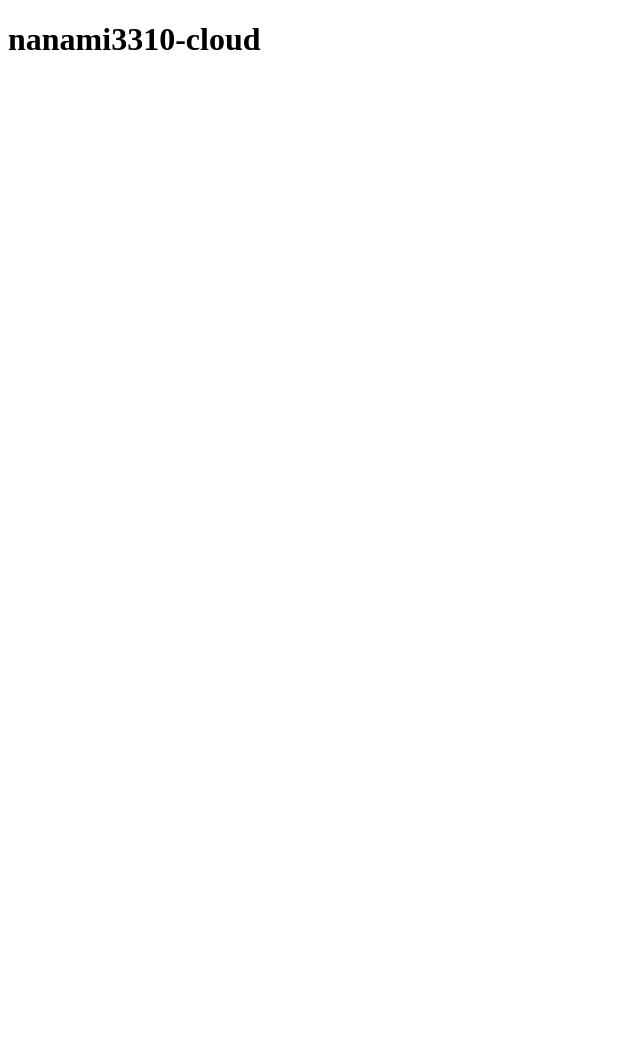
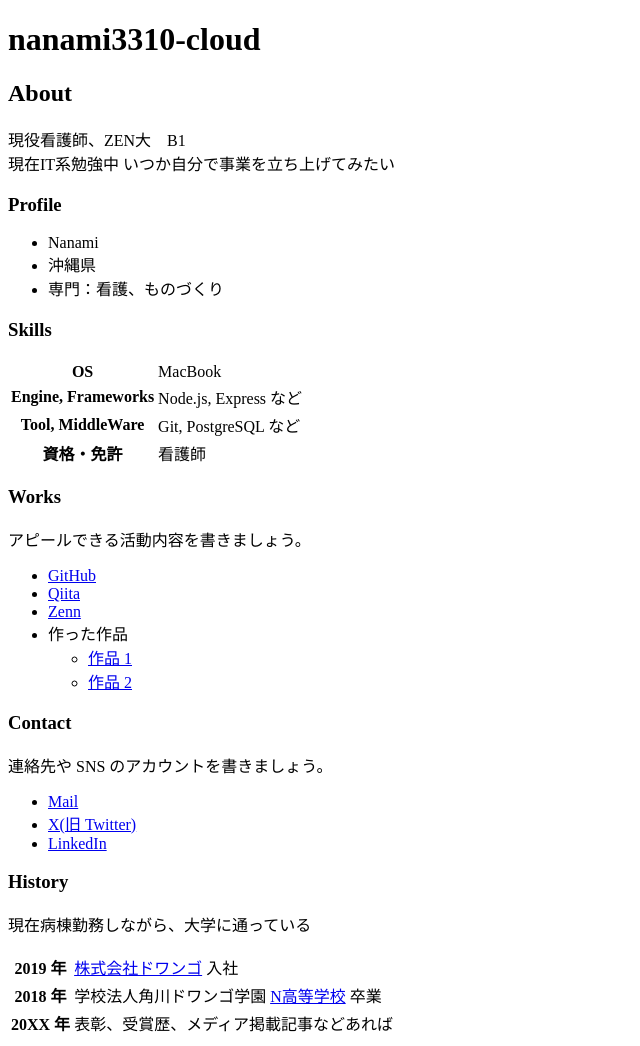
Before and after one commit to nanami3310-cloud/nanami3310-cloud.github.io, a plain HTML site: page index.html in a window 1280 px wide. Shown: the whole page, without its empty margins (0-640 px from the left). Before the commit the page ends 800 px from the top, so only its background shows below. Drawn offline with Linux system fonts and the light colour scheme.

Commit message:
Update index.htmlポートフォリオに必要な情報を追加

```diff
--- a/index.html
+++ b/index.html
@@ -9,3 +9,77 @@
     <h1>nanami3310-cloud</h1>
   </body>
 </html>
+
+    <h2>About</h2>
+    <p>
+      現役看護師、ZEN大　B1<br>
+      現在IT系勉強中
+      いつか自分で事業を立ち上げてみたい
+    </p>
+
+    <h3>Profile</h3>
+    <ul>
+      <li>Nanami</li>
+      <li>沖縄県</li>
+      <li>専門：看護、ものづくり</li>
+    </ul>
+
+    <h3>Skills</h3>
+    <table>
+      <tr>
+        <th>OS</th>
+        <td>MacBook</td>
+      </tr>
+      <tr>
+        <th>Engine, Frameworks</th>
+        <td>Node.js, Express など</td>
+      </tr>
+      <tr>
+        <th>Tool, MiddleWare</th>
+        <td>Git, PostgreSQL など</td>
+      </tr>
+      <tr>
+        <th>資格・免許</th>
+        <td>看護師</td>
+      </tr>
+    </table>
+
+    <h3>Works</h3>
+    <p>アピールできる活動内容を書きましょう。</p>
+    <ul>
+      <li><a href="https://github.com/">GitHub</a></li>
+      <li><a href="https://qiita.com/">Qiita</a></li>
+      <li><a href="https://zenn.dev/">Zenn</a></li>
+      <li>
+        作った作品
+        <ul>
+          <li><a href="https://example.com/">作品 1</a></li>
+          <li><a href="https://example.com/">作品 2</a></li>
+        </ul>
+      </li>
+    </ul>
+
+    <h3>Contact</h3>
+    <p>連絡先や SNS のアカウントを書きましょう。</p>
+    <ul>
+      <li><a href="mailto:name@example.com">Mail</a></li>
+      <li><a href="https://twitter.com/n_yobikou">X(旧 Twitter)</a></li>
+      <li><a href="https://www.linkedin.com/">LinkedIn</a></li>
+    </ul>
+
+    <h3>History</h3>
+    <p>現在病棟勤務しながら、大学に通っている</p>
+    <table>
+      <tr>
+        <th>2019 年</th>
+        <td><a href="https://dwango.co.jp/">株式会社ドワンゴ</a> 入社</td>
+      </tr>
+      <tr>
+        <th>2018 年</th>
+        <td>学校法人角川ドワンゴ学園 <a href="https://nnn.ed.jp/">N高等学校</a> 卒業</td>
+      </tr>
+      <tr>
+        <th>20XX 年</th>
+        <td>表彰、受賞歴、メディア掲載記事などあれば</td>
+      </tr>
+    </table>
```
